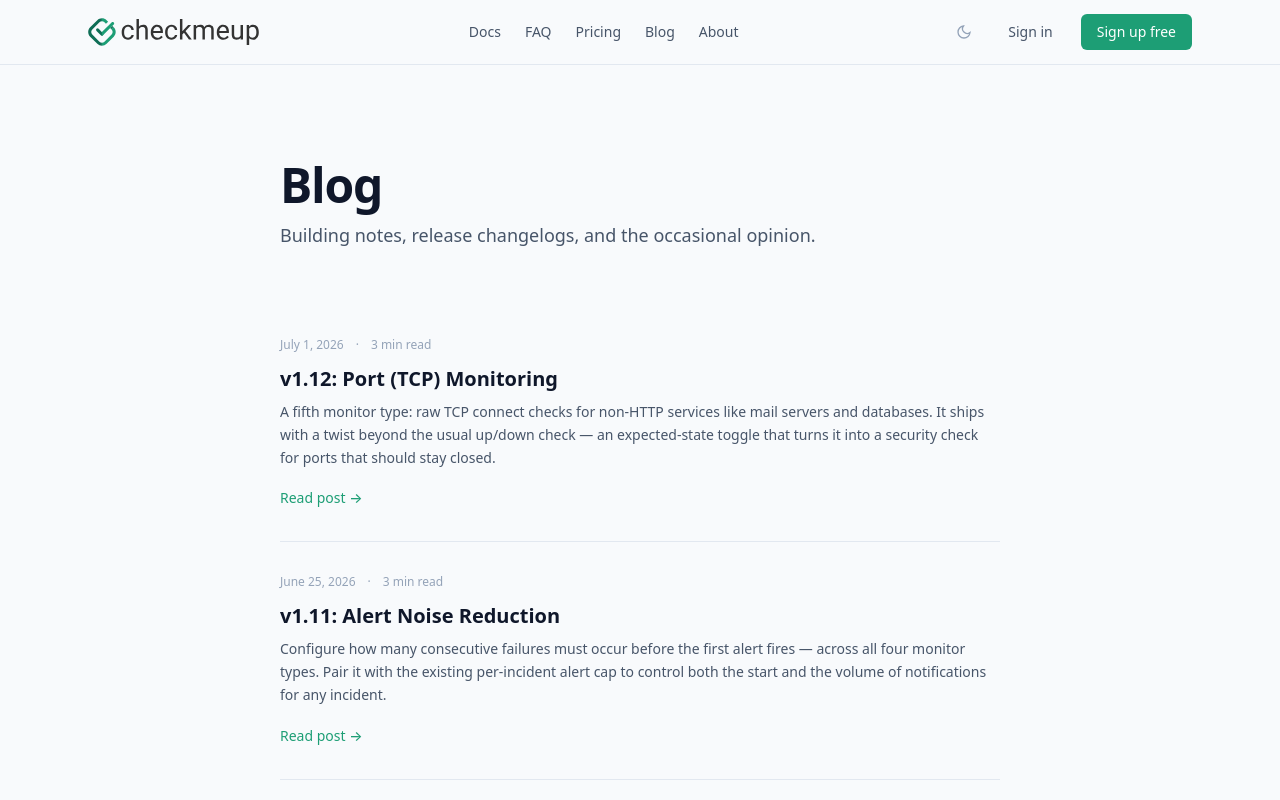
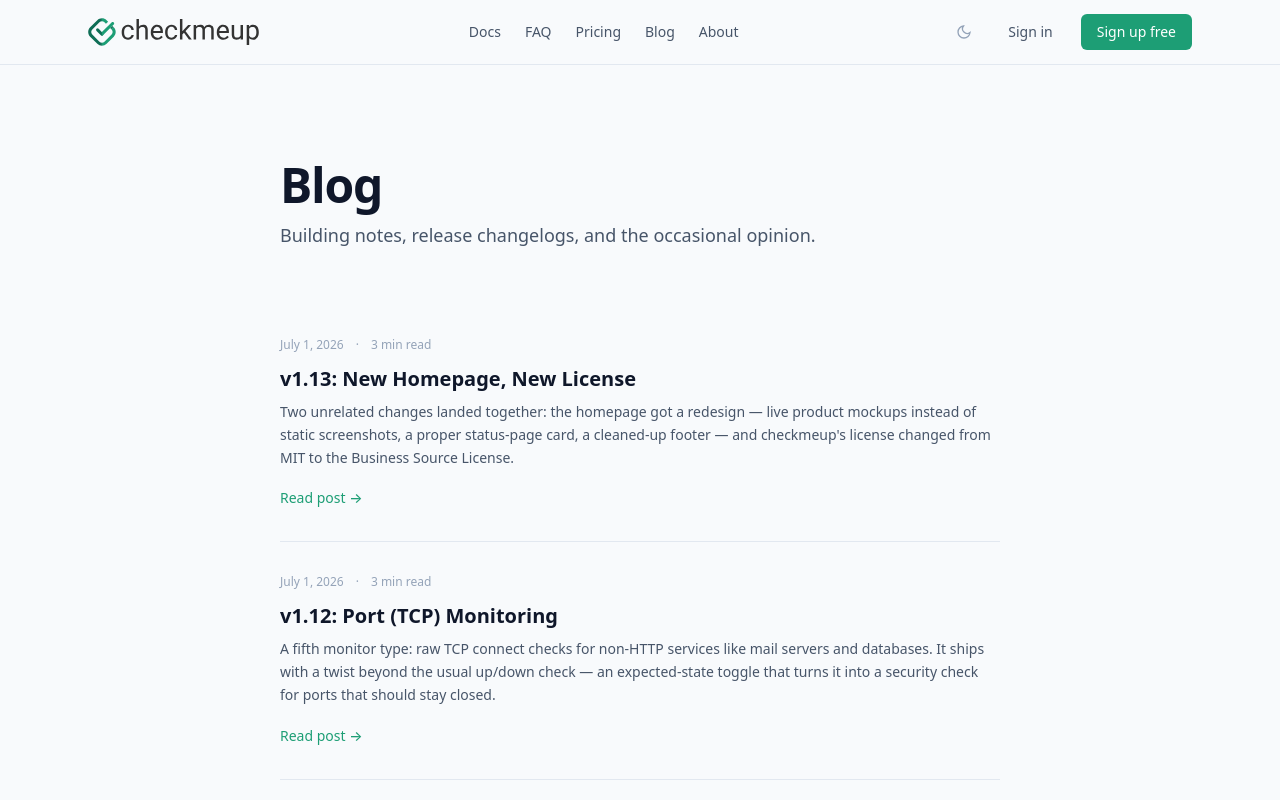
Before and after one commit to checkmeup/checkmeup, a Vue app in the folder apps/web/: page /blog in a window 1280 px wide. Shown: the top 800 px of the page. Built offline with nearby package versions, Linux system fonts and the light colour scheme; no server answers; what @tanstack/vue-query would draw is missing.

Commit message:
feat: add v1.13 release notes with homepage redesign and license change

```diff
--- a/apps/web/src/blog/posts.ts
+++ b/apps/web/src/blog/posts.ts
@@ -13,6 +13,7 @@ import { post as v19ReleaseNotes } from './posts/v1-9-release-notes'
 import { post as v110ReleaseNotes } from './posts/v1-10-release-notes'
 import { post as v111ReleaseNotes } from './posts/v1-11-release-notes'
 import { post as v112ReleaseNotes } from './posts/v1-12-release-notes'
+import { post as v113ReleaseNotes } from './posts/v1-13-release-notes'
 
 export type { ContentBlock, BlogPost } from './types'
 
@@ -32,6 +33,7 @@ export const posts = [
   v110ReleaseNotes,
   v111ReleaseNotes,
   v112ReleaseNotes,
+  v113ReleaseNotes,
 ]
 
 export function getPost(slug: string) {
--- /dev/null
+++ b/apps/web/src/blog/posts/v1-13-release-notes.ts
@@ -0,0 +1,60 @@
+import type { BlogPost } from '../types'
+
+export const post: BlogPost = {
+  slug: 'v1-13-release-notes',
+  title: 'v1.13: New Homepage, New License',
+  date: 'July 1, 2026',
+  readTime: '3 min read',
+  excerpt:
+    "Two unrelated changes landed together: the homepage got a redesign — live product mockups instead of static screenshots, a proper status-page card, a cleaned-up footer — and checkmeup's license changed from MIT to the Business Source License.",
+  content: [
+    {
+      type: 'p',
+      text: "v1.12 shipped port monitoring, a new monitor type. This release doesn't add a sixth — it's two smaller, unrelated changes that landed the same day: a homepage redesign, and a license change worth explaining plainly rather than burying in a diff.",
+    },
+    {
+      type: 'h3',
+      text: 'A new homepage',
+    },
+    {
+      type: 'p',
+      text: 'The hero section\'s static screenshot is now a live-looking HTML mockup instead — a fake browser window with a pulsing status dot, the same three-stat uptime grid the real monitor detail page shows, and a response-time sparkline. It never goes stale the way a screenshot does, and it reads as more "alive" than a flat image. The status-pages section got the same treatment: a mini status page with a real "all systems operational" banner and per-monitor progress bars, and the embeddable status-badge callout moved into that card instead of sitting in its own orphaned block below it.',
+    },
+    {
+      type: 'p',
+      text: "The feature grid also got a sixth card for public status pages — previously status pages were only pitched in their own dedicated section further down the page, not alongside the five monitor types up top. And the footer was reorganized into three grouped link columns (Docs/FAQ/Pricing/Blog, About/Sign in/Sign up, Terms/Privacy) instead of one long wrapping row, matching the rest of the site's information density.",
+    },
+    {
+      type: 'h3',
+      text: 'Business Source License',
+    },
+    {
+      type: 'p',
+      text: "checkmeup's code was MIT-licensed. It's now BUSL 1.1 (Business Source License), the same model MariaDB, Sentry, and CockroachDB use. In practice, almost nothing changes for almost everyone: you can still read the code, self-host it, modify it, and use it in production for your own monitoring — including monitoring your clients' systems. The one thing BUSL restricts is reselling checkmeup itself, unmodified or modified, as a competing hosted monitoring service. On July 1, 2030, the license automatically converts to Apache License 2.0 and the restriction disappears entirely.",
+    },
+    {
+      type: 'p',
+      text: 'Why bother, for a small bootstrapped product? Because "built in the open" and "anyone can legally clone this and undercut you on hosting" are two different promises, and conflating them isn\'t honest. BUSL keeps the first promise — the source stays public, the architecture decisions stay documented — without handing a competitor a free SaaS business. The About page now says so explicitly, with a link to the full license text.',
+    },
+    {
+      type: 'h2',
+      text: 'Also this release',
+    },
+    {
+      type: 'p',
+      text: 'A few smaller things: a Codacy pass on the port monitoring code from v1.12 knocked two handler functions and three Vue submit()/formatting functions down from above-threshold cyclomatic complexity to well within it, by extracting the validation and plan-limit logic into named helpers — same behavior, easier to read. The FAQ\'s billing category had a stale "what counts as a monitor" answer that listed cron/uptime/SSL/domain but not port, missed in the doc pass that updated the identical question elsewhere on the same page — now consistent.',
+    },
+    {
+      type: 'h2',
+      text: 'Follow along',
+    },
+    {
+      type: 'p',
+      text: 'Microsoft Teams alerts are still next on the board. Releases land on this blog as they ship; the GitHub repo has the full commit history and architecture decision records if you want the why behind any of this.',
+    },
+    {
+      type: 'signature',
+      text: '— Andrew',
+    },
+  ],
+}
```
